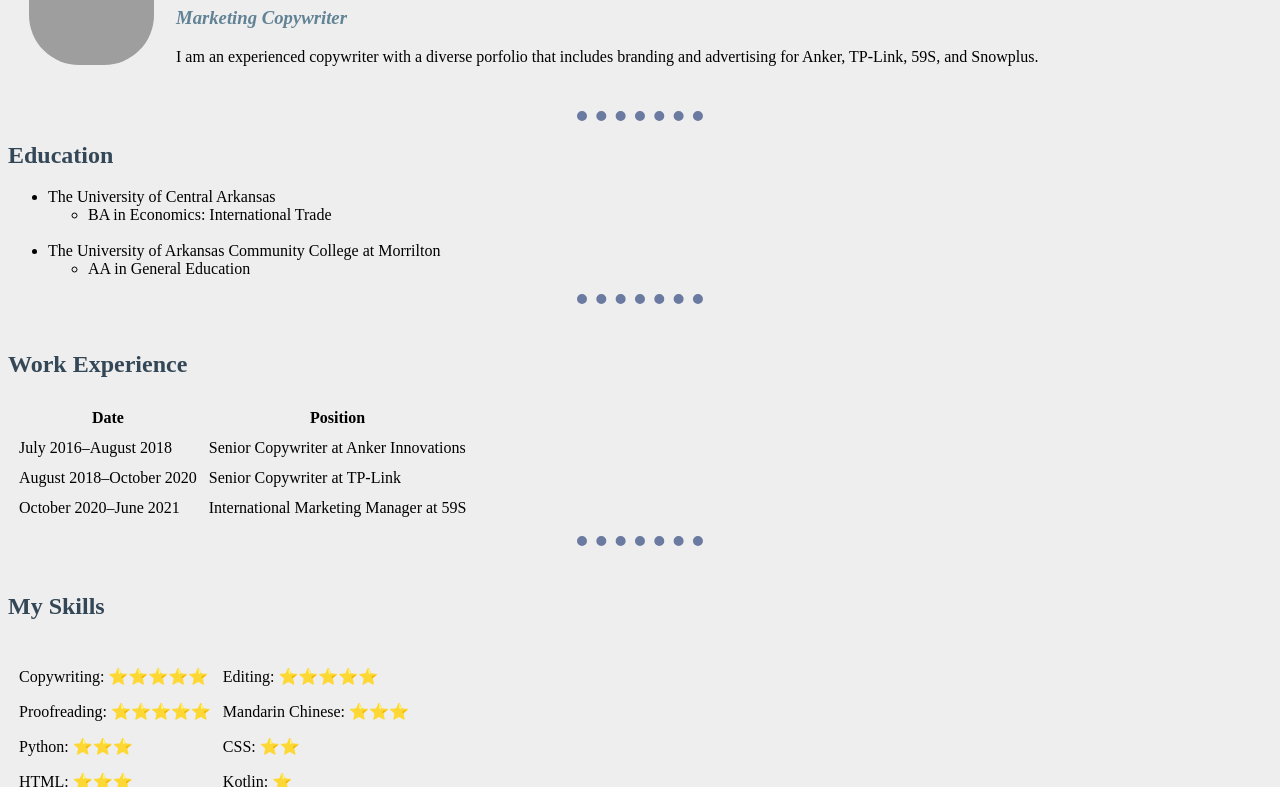
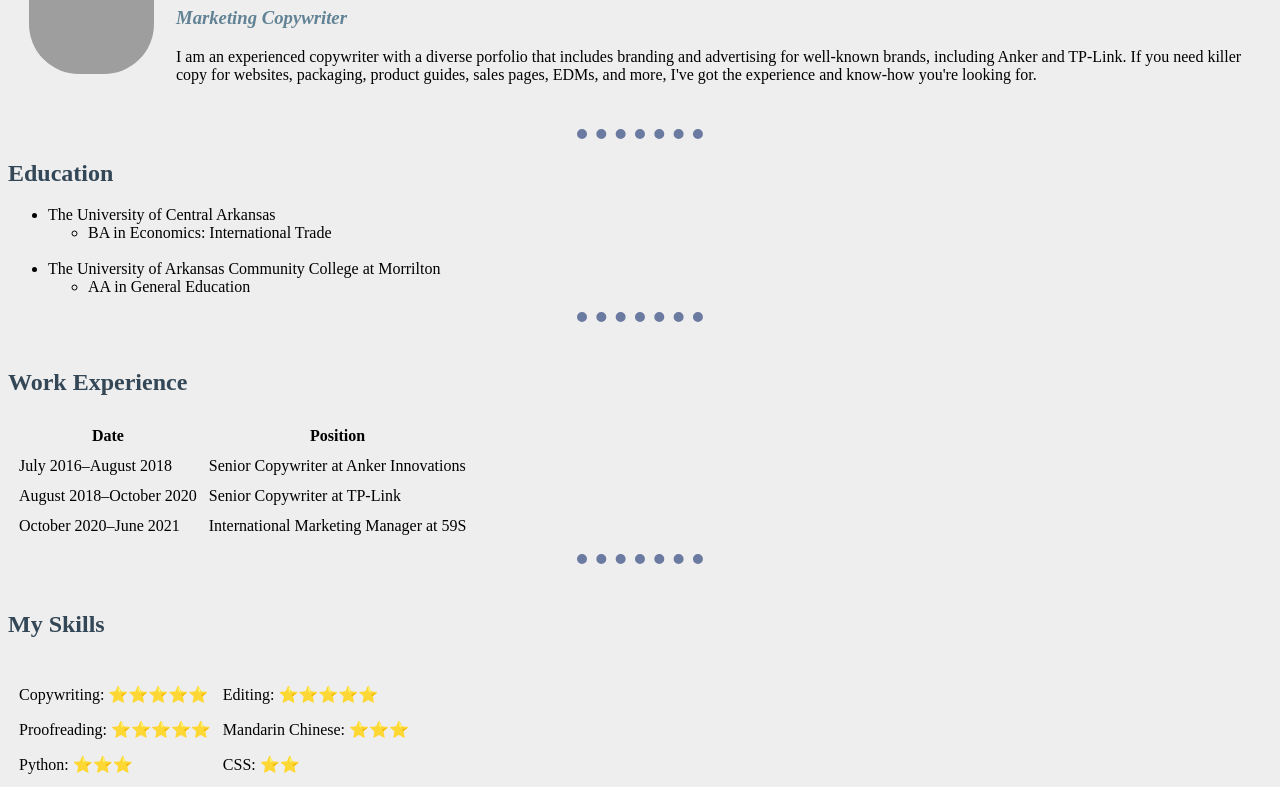
Before and after one commit to vastid87/CV, a plain HTML site: page index.html in a window 1280 px wide. Shown: the part 102-889 px from the top of the page. Drawn offline with Linux system fonts and the light colour scheme; grey boxes are pictures that could not be loaded.

Commit message:
Update index.html

```diff
--- a/index.html
+++ b/index.html
@@ -16,7 +16,7 @@
             <td>
                 <p><h1 class="text">David Teaster</h1></p>
                 <p><em><h3 class="text">Marketing Copywriter</h3></em></p>
-                <p class="text">I am an experienced copywriter with a diverse porfolio that includes branding and advertising for Anker, TP-Link, 59S, and Snowplus.</p>
+                <p class="text">I am an experienced copywriter with a diverse porfolio that includes branding and advertising for well-known brands, including Anker and TP-Link. If you need killer copy for websites, packaging, product guides, sales pages, EDMs, and more, I've got the experience and know-how you're looking for.</p>
             </td>
         </tr>
     </table>
```
